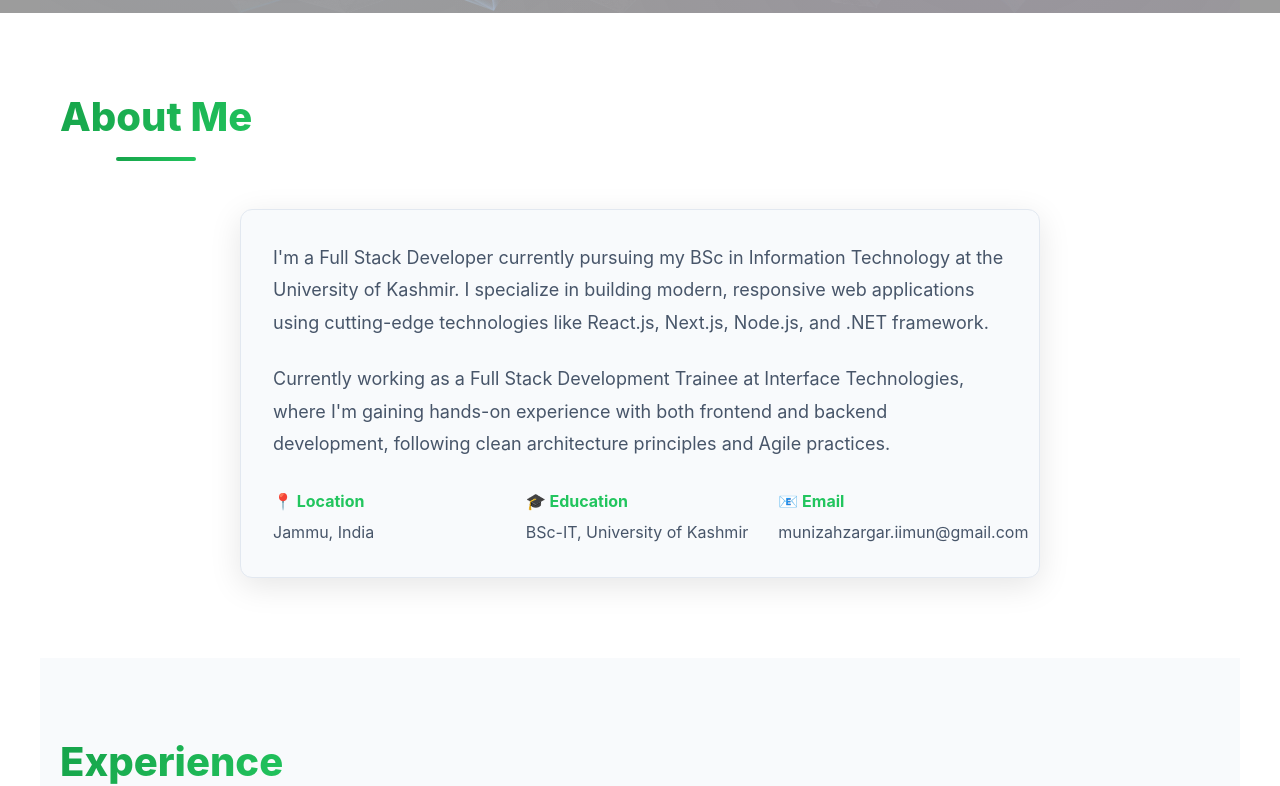
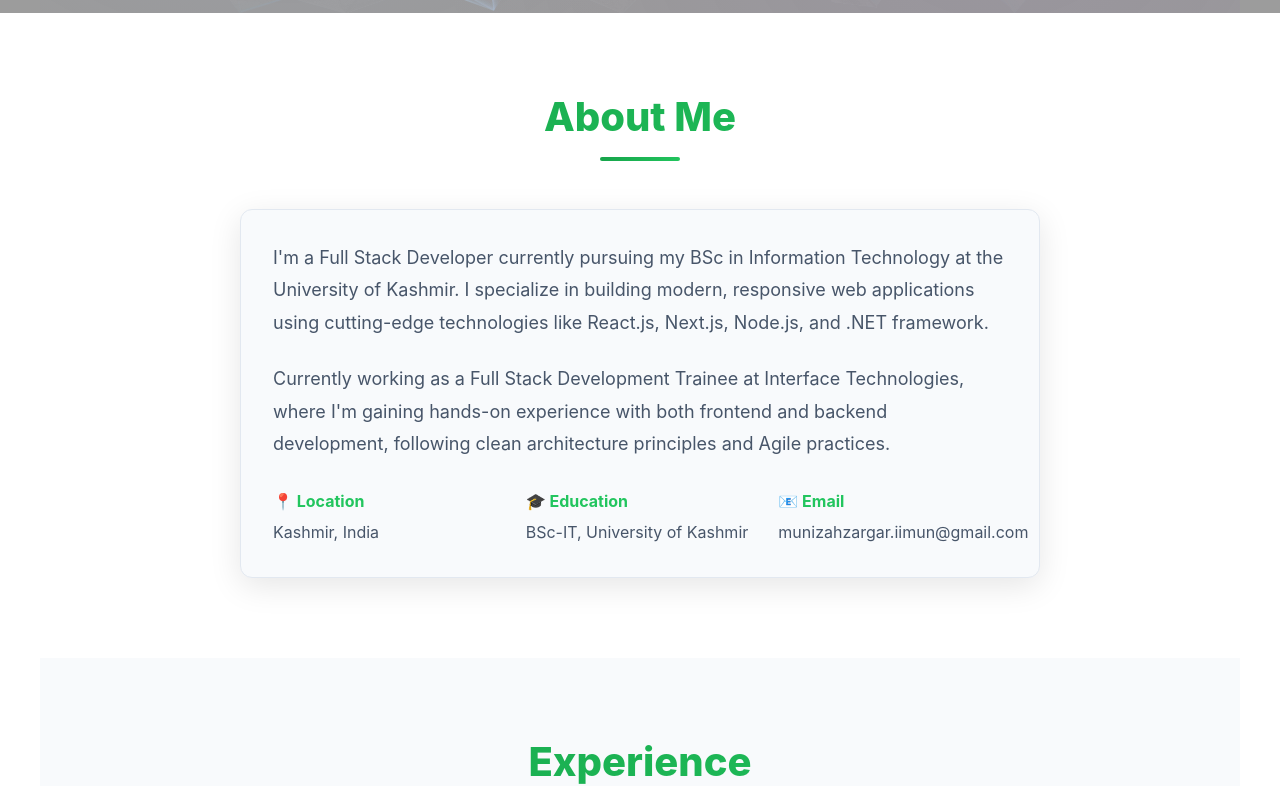
Before and after one commit to Munizazargar/muniza-portfolio, a Next.js app: page / in a window 1280 px wide. Shown: the part 787-1573 px from the top of the page. Built offline with nearby package versions, Linux system fonts and the light colour scheme.

Commit message:
Initial commit - Portfolio website

```diff
--- a/src/app/globals.css
+++ b/src/app/globals.css
@@ -22,7 +22,7 @@
   --bg-primary: #0b1410;
   --bg-secondary: #13201a;
 
-  --text-primary: #ffffff; /* Name & headings */
+  --text-primary: #ffffff;      /* Name & headings */
   --text-secondary: #b7cfc2;
 
   --accent: #22c55e;
@@ -78,15 +78,6 @@ h1, h2, h3, h4, h5, h6 {
   margin-bottom: 1rem;
 }
 
-/* 🔥 FIXED SECTION TITLE */
-.section-title {
-  display: inline-block;
-  white-space: nowrap;                /* 🔴 MAIN FIX */
-  text-align: center;
-  font-weight: 700;
-  font-size: clamp(1.4rem, 4vw, 2.4rem);
-}
-
 p {
   color: var(--text-secondary);
 }
@@ -122,15 +113,6 @@ section {
 }
 
 /* ===============================
-   SKILLS SECTION SAFETY
-================================ */
-
-#skills {
-  text-align: center;
-  overflow-x: auto; /* mobile safety */
-}
-
-/* ===============================
    RESPONSIVE
 ================================ */
 
@@ -141,7 +123,7 @@ section {
 }
 
 /* ===============================
-   SYSTEM DARK MODE SUPPORT
+   SYSTEM DARK SUPPORT
 ================================ */
 
 @media (prefers-color-scheme: dark) {
--- a/src/components/About.tsx
+++ b/src/components/About.tsx
@@ -80,7 +80,7 @@ export default function About() {
               <h4 style={{ color: 'var(--accent)', marginBottom: '0.5rem' }}>
                 📍 Location
               </h4>
-              <p style={{ color: 'var(--text-secondary)' }}>Jammu, India</p>
+              <p style={{ color: 'var(--text-secondary)' }}>Kashmir, India</p>
             </motion.div>
 
             <motion.div
```
